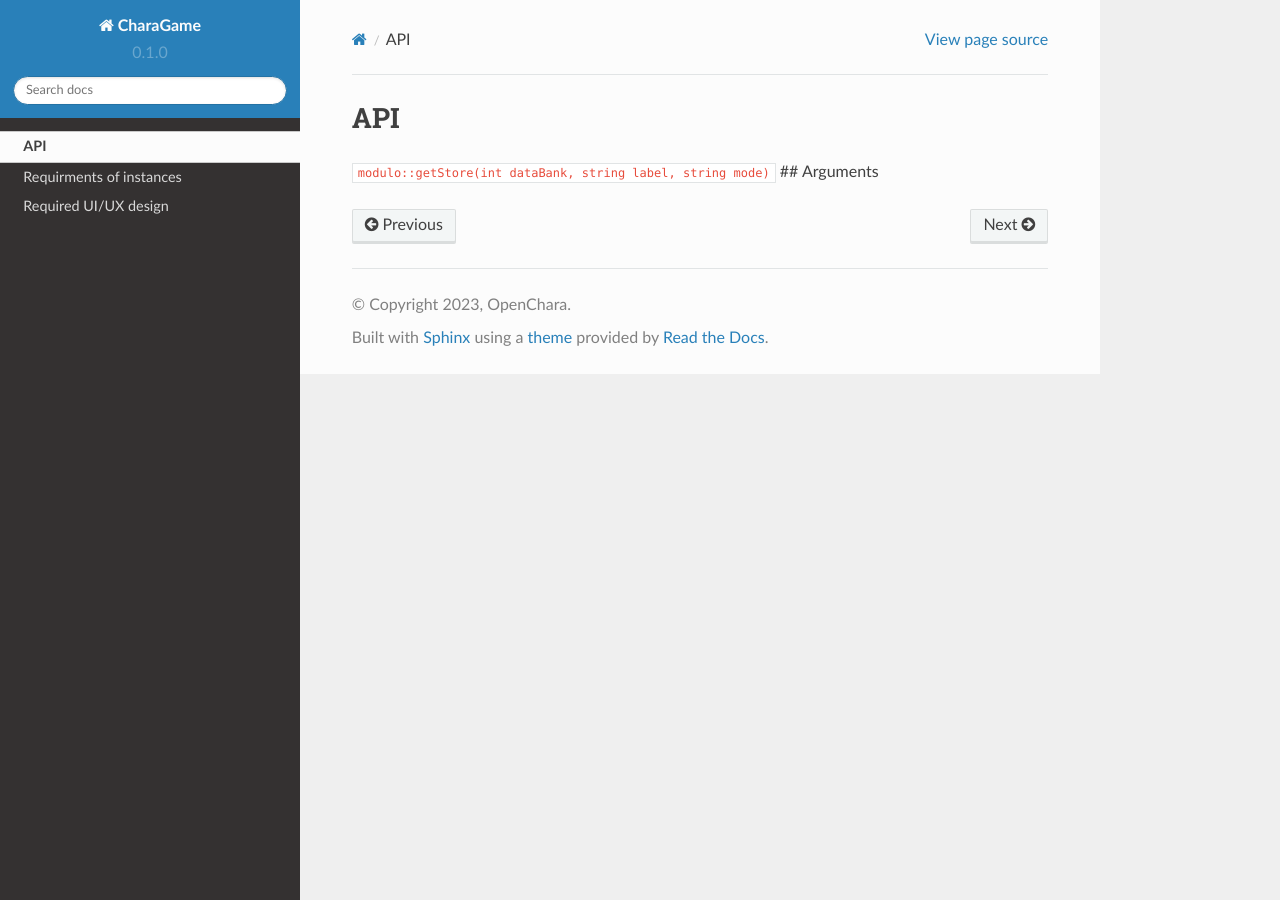
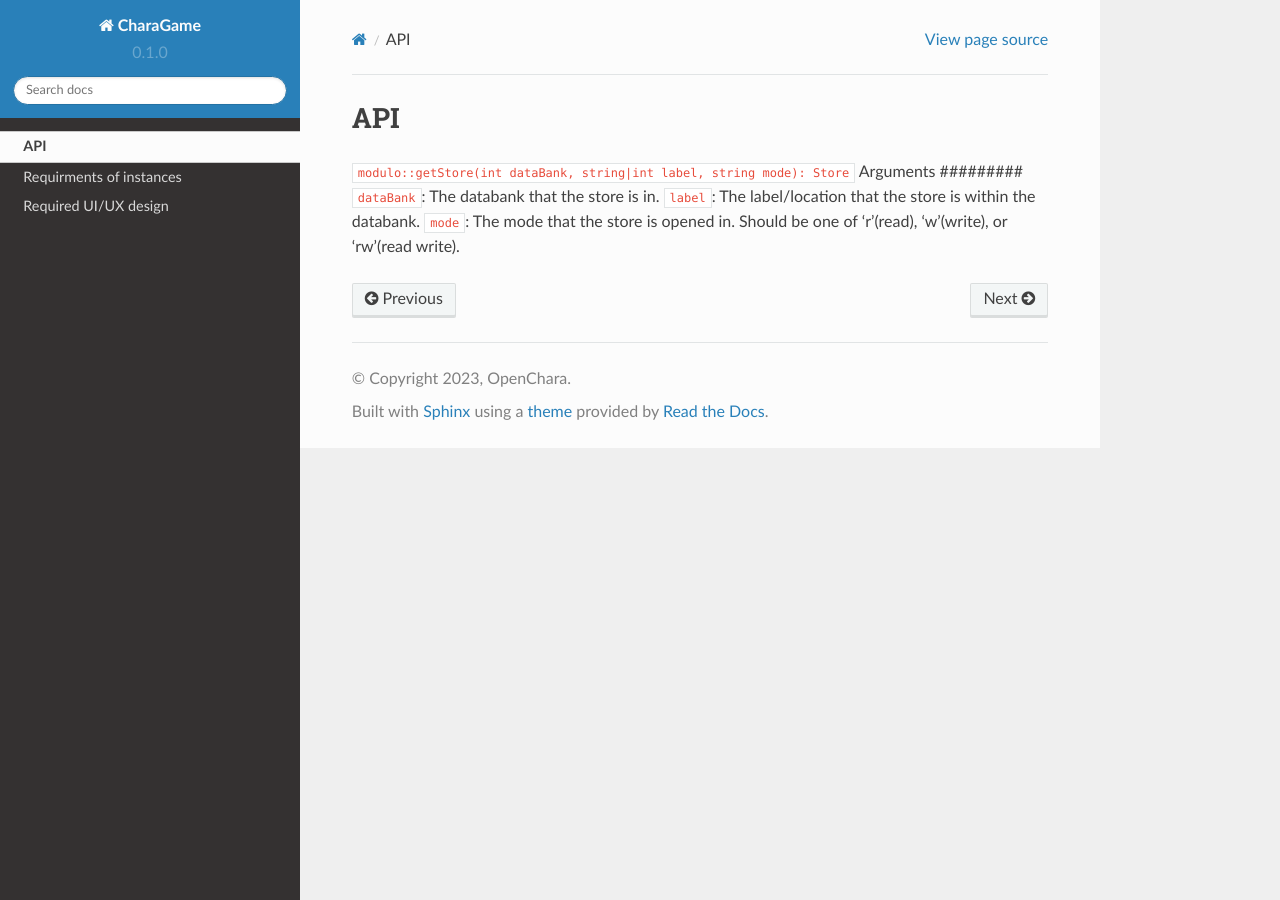
Before and after one commit to openchara/modulo-docs, a Sphinx documentation site: the page built from docs/source/api.rst, in a window 1280 px wide. Built offline with Sphinx 7.4.7 and the Read the Docs theme 2.0.0, drawn with Linux system fonts in a browser that asks for light colours; pages that are not in the unit, such as notebooks, are missing from menus.

```diff
--- a/docs/source/api.rst
+++ b/docs/source/api.rst
@@ -1,5 +1,9 @@
 API
 ===
 
-``modulo::getStore(int dataBank, string label, string mode)``
-## Arguments
+``modulo::getStore(int dataBank, string|int label, string mode): Store``
+Arguments
+#########
+``dataBank``: The databank that the store is in.
+``label``: The label/location that the store is within the databank.
+``mode``: The mode that the store is opened in. Should be one of 'r'(read), 'w'(write), or 'rw'(read write).
```
